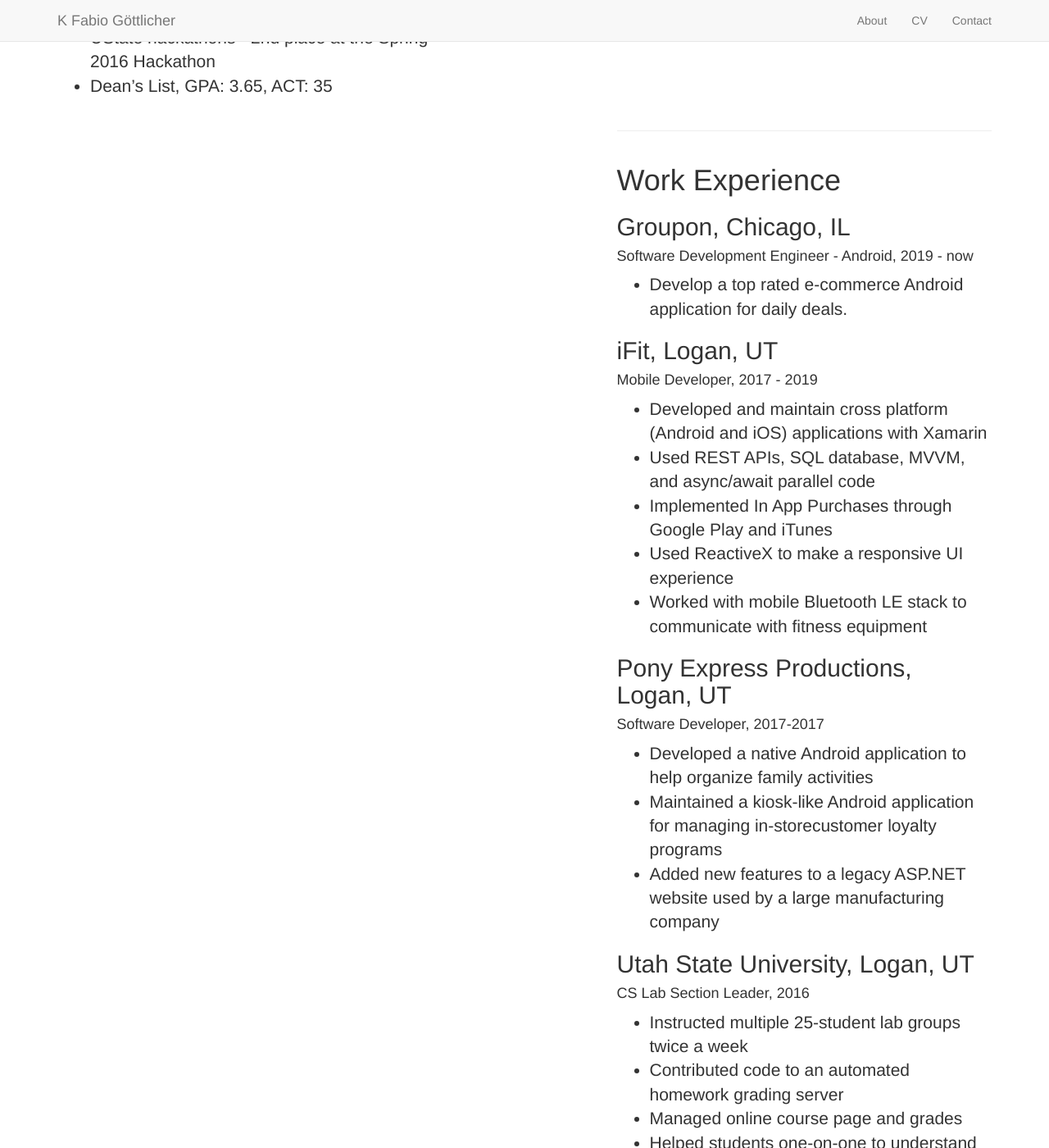
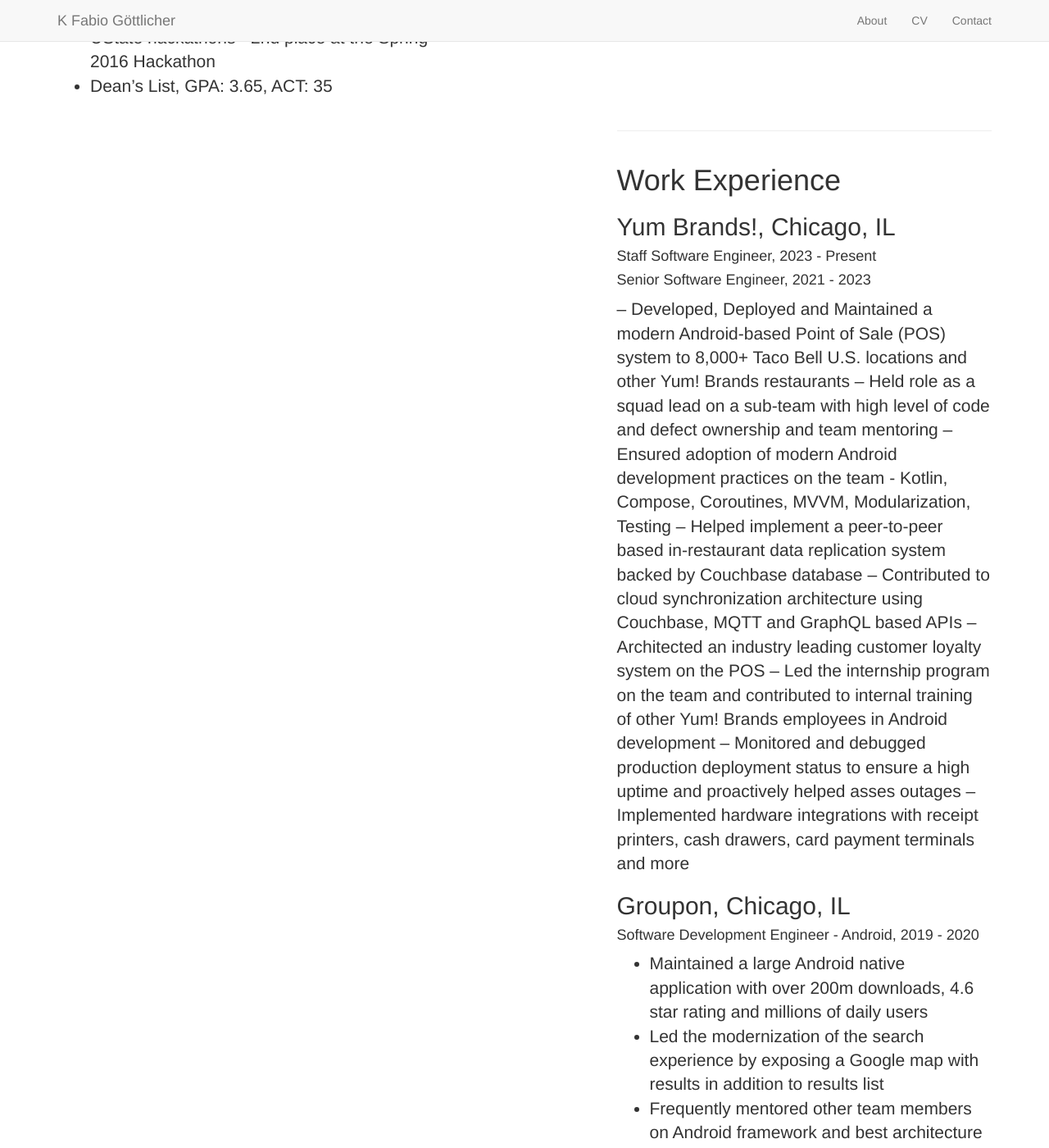
Before and after one commit to FabioCZ/Fabiocz.github.io, a Jekyll site: the page built from _posts/2018-01-13-cv-2work.markdown, in a window 1280 px wide and 1400 px high, scrolled down 943 px. Shown: the whole window at 82% size. Built offline with Jekyll 4.4.1, drawn with Linux system fonts in a browser that asks for light colours; nearby versions of some CDN libraries; library files that are not in the unit come from our copies; some of the changed text lies outside the part shown.

Commit message:
Update 2018-01-13-cv-2work.markdown

```diff
--- a/_posts/2018-01-13-cv-2work.markdown
+++ b/_posts/2018-01-13-cv-2work.markdown
@@ -5,9 +5,34 @@
 title: Work Experience
 description: |
 ---
+
+## Yum Brands!, Chicago, IL
+#### Staff Software Engineer, 2023 - Present
+#### Senior Software Engineer, 2021 - 2023
+– Developed, Deployed and Maintained a modern Android-based Point of Sale (POS) system to 8,000+ Taco Bell
+U.S. locations and other Yum! Brands restaurants
+– Held role as a squad lead on a sub-team with high level of code and defect ownership and team mentoring
+– Ensured adoption of modern Android development practices on the team - Kotlin, Compose, Coroutines,
+MVVM, Modularization, Testing
+– Helped implement a peer-to-peer based in-restaurant data replication system backed by Couchbase database
+– Contributed to cloud synchronization architecture using Couchbase, MQTT and GraphQL based APIs
+– Architected an industry leading customer loyalty system on the POS
+– Led the internship program on the team and contributed to internal training of other Yum! Brands employees
+in Android development
+– Monitored and debugged production deployment status to ensure a high uptime and proactively helped asses
+outages
+– Implemented hardware integrations with receipt printers, cash drawers, card payment terminals and more
+
 ## Groupon, Chicago, IL
-####  Software Development Engineer - Android, 2019 - now
-* Develop a top rated e-commerce Android application for daily deals.
+####  Software Development Engineer - Android, 2019 - 2020
+
+- Maintained a large Android native application with over 200m downloads, 4.6 star rating and millions of daily users
+- Led the modernization of the search experience by exposing a Google map with results in addition to results list
+- Frequently mentored other team members on Android framework and best architecture practices
+- Collaborated with QA, product managers and designers through a scrum-based workflow
+- Improved Groupon’s Jenkins CI flow by adding automated code quality tasks on each build
+- Routinely implemented new features with AB testing and conversion tracking metrics
+- Responded to on-call alerts by investigating production issues and leading efforts to deploy patches
 
 ## iFit, Logan, UT
 ####  Mobile Developer, 2017 - 2019
```
